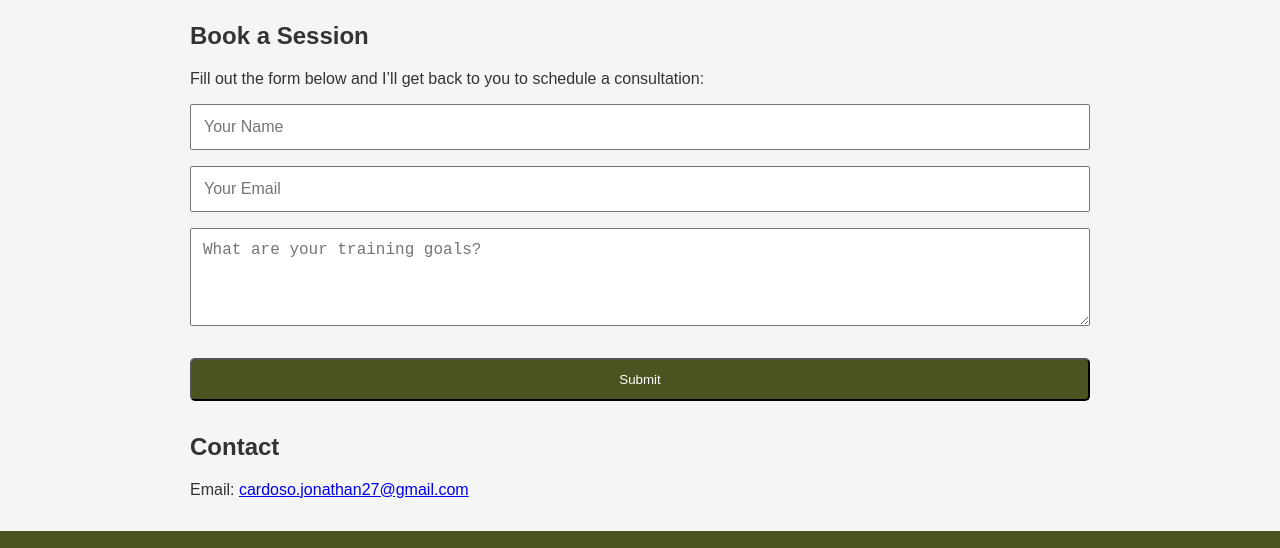
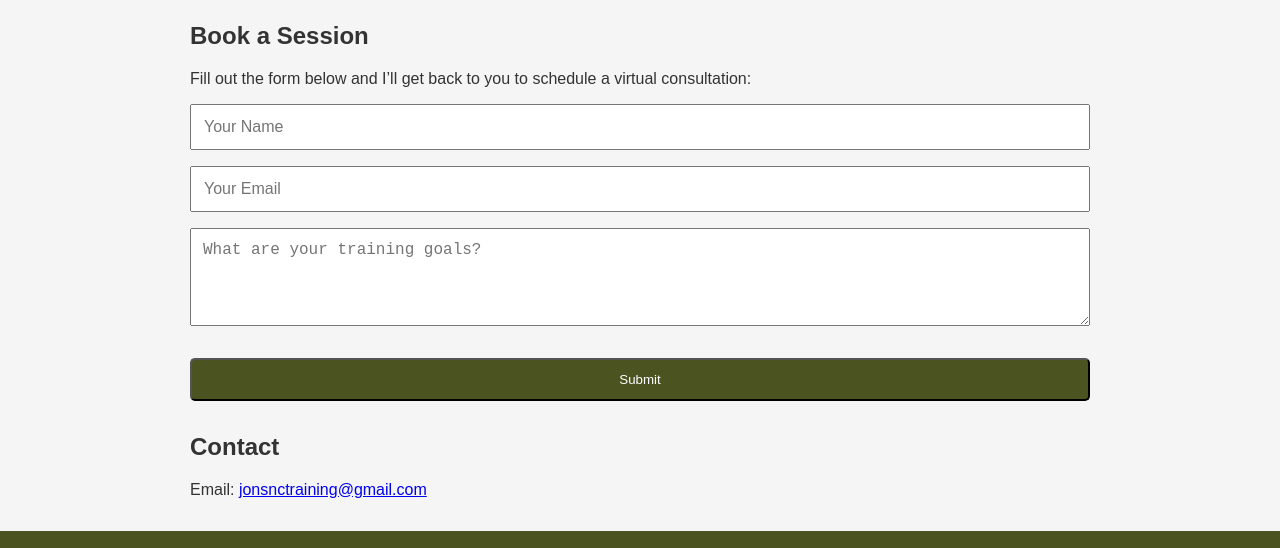
Before and after one commit to JonSnC/Top-Form-Training, a plain HTML site: page index.html in a window 1280 px wide. Shown: the part 524-1072 px from the top of the page. Drawn offline with Linux system fonts and the light colour scheme.

Commit message:
Update index.html

```diff
--- a/index.html
+++ b/index.html
@@ -90,7 +90,7 @@
 
   <section id="booking">
     <h2>Book a Session</h2>
-    <p>Fill out the form below and I’ll get back to you to schedule a consultation:</p>
+    <p>Fill out the form below and I’ll get back to you to schedule a virtual consultation:</p>
     <form action="mailto:cardoso.jonathan27@gmail.com" method="POST" enctype="text/plain">
       <input type="text" name="name" placeholder="Your Name" required />
       <input type="email" name="email" placeholder="Your Email" required />
@@ -101,7 +101,7 @@
 
   <section id="contact">
     <h2>Contact</h2>
-    <p>Email: <a href="mailto:cardoso.jonathan27@gmail.com">cardoso.jonathan27@gmail.com</a></p>
+    <p>Email: <a href="mailto:cardoso.jonathan27@gmail.com">jonsnctraining@gmail.com</a></p>
   </section>
 
   <footer>
```
